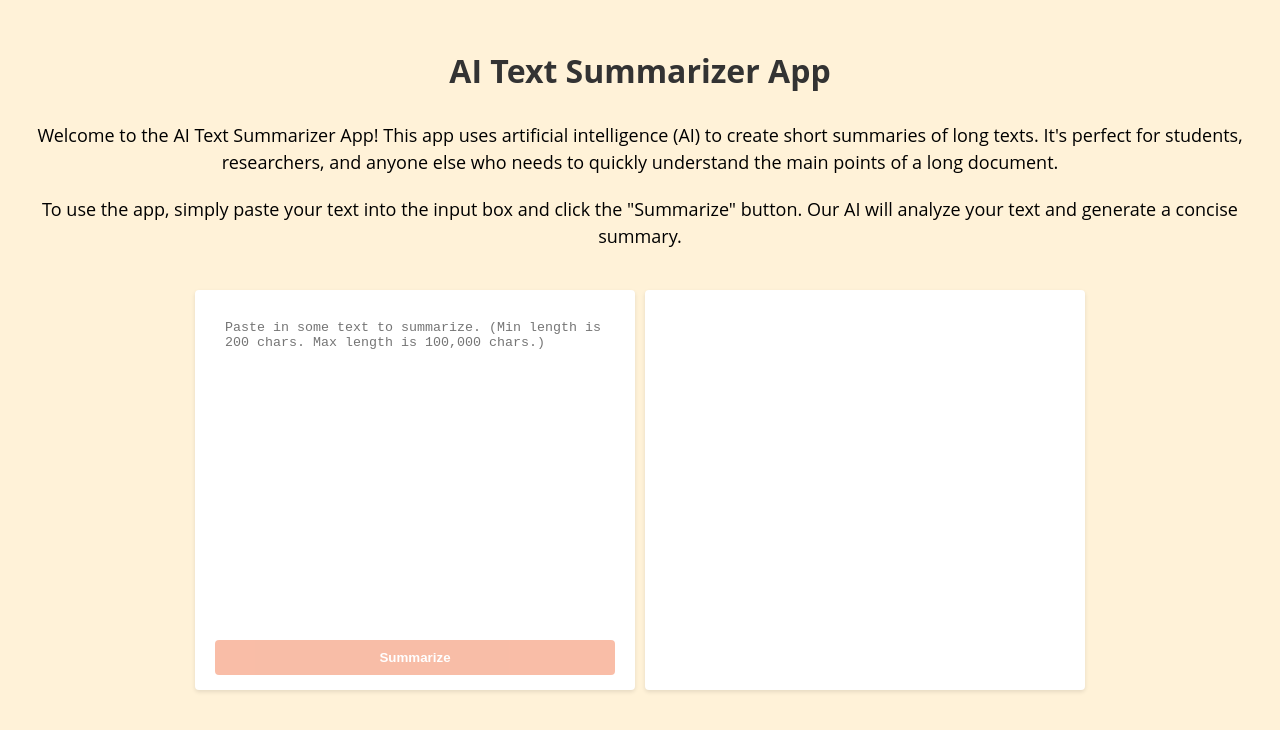
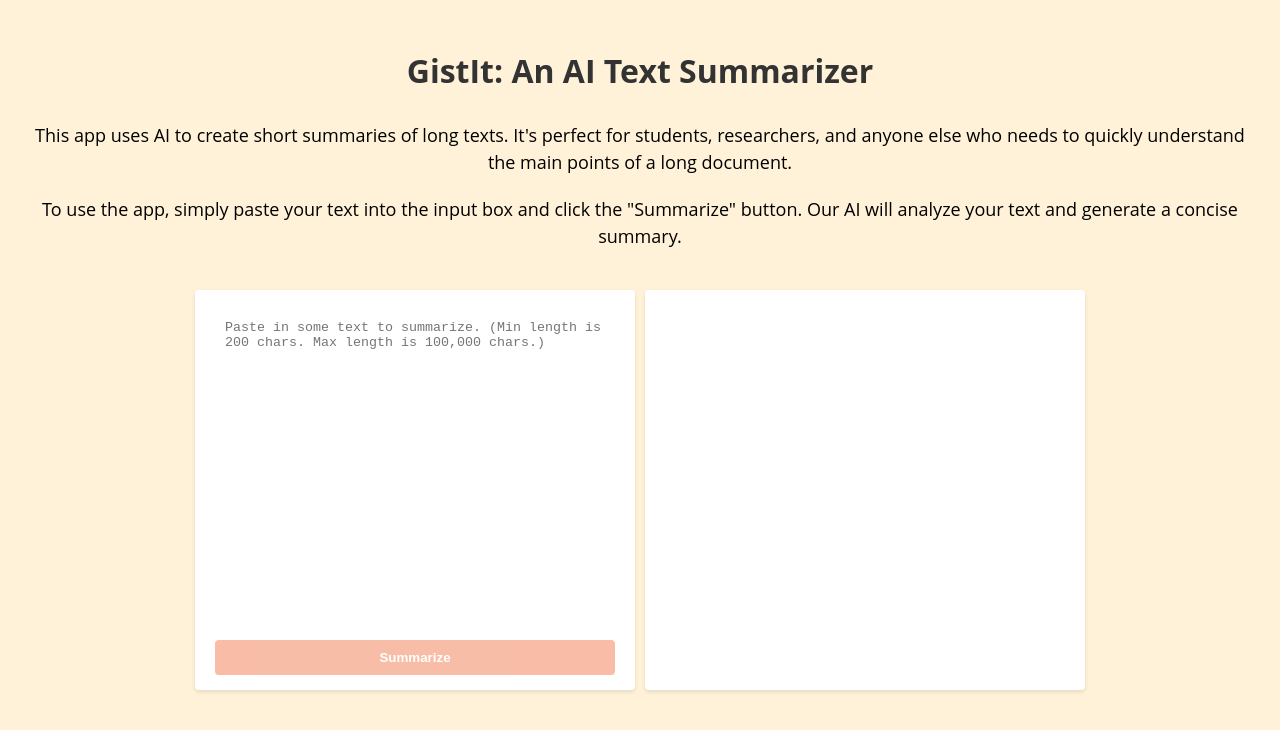
Before and after one commit to bindu-1805/AI-Text-Summarizer-App, a plain HTML site: page public/index.html in a window 1280 px wide. Drawn offline with Linux system fonts and the light colour scheme.

Commit message:
Add name

```diff
--- a/public/index.html
+++ b/public/index.html
@@ -4,14 +4,12 @@
     <meta charset="UTF-8">
     <meta name="viewport" content="width=device-width, initial-scale=1.0">
     <meta http-equiv="X-UA-Compatible" content="ie=edge">
-    <title>AI Text Summarizer App</title>
+    <title>GistIt</title>
     <link rel="stylesheet" href="stylesheet.css">
   </head>
   <body>
-    <h1>AI Text Summarizer App</h1>
-    <p> Welcome to the AI Text Summarizer App!
-
-    This app uses artificial intelligence (AI) to create short summaries of long texts. It's perfect for students, researchers, and anyone else who needs to quickly understand the main points of a long document.</p>
+    <h1>GistIt: An AI Text Summarizer</h1>
+    <p> This app uses AI to create short summaries of long texts. It's perfect for students, researchers, and anyone else who needs to quickly understand the main points of a long document.</p>
 
    <p> To use the app, simply paste your text into the input box and click the "Summarize" button. Our AI will analyze your text and generate a concise summary. </p>
 
```
